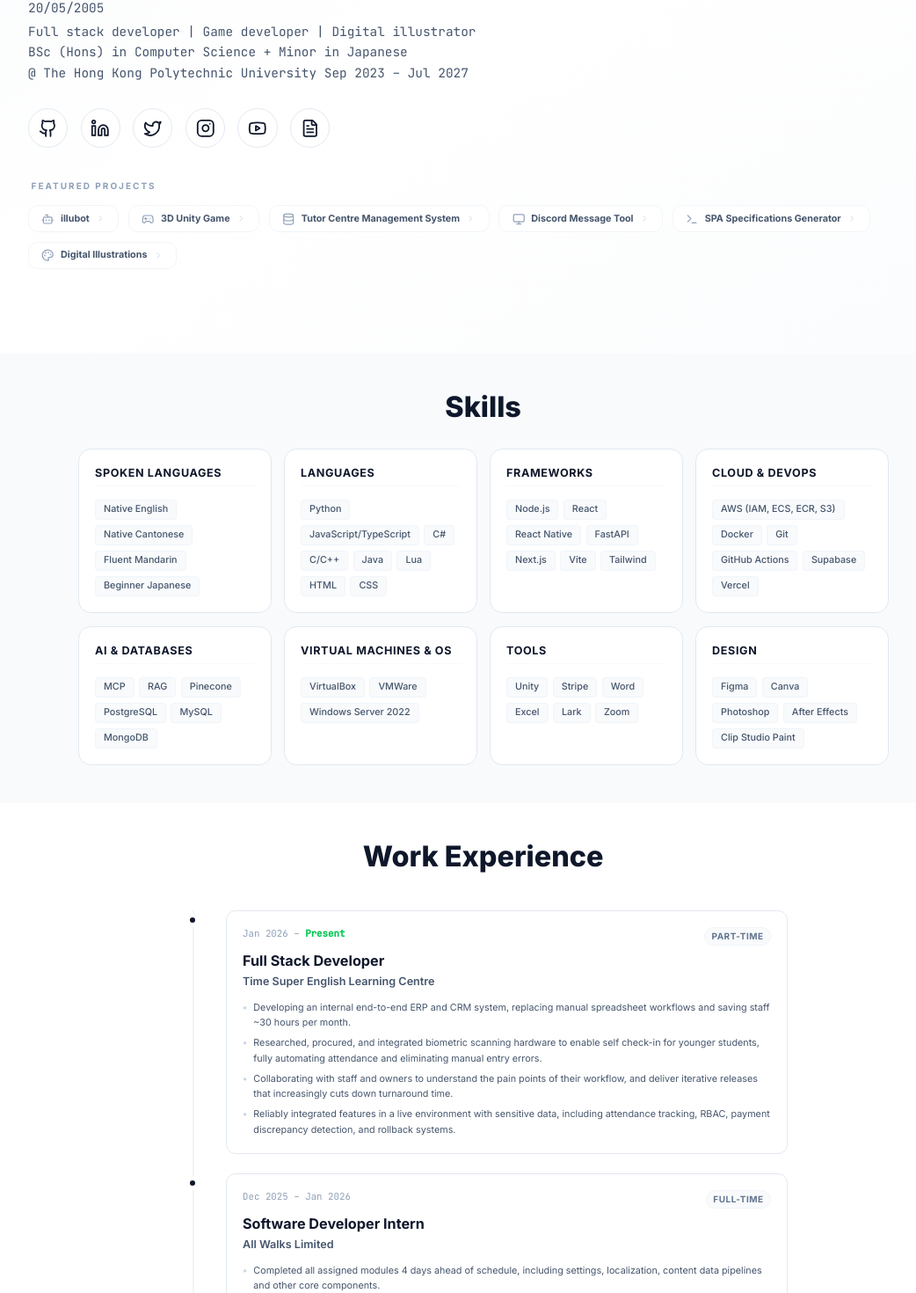
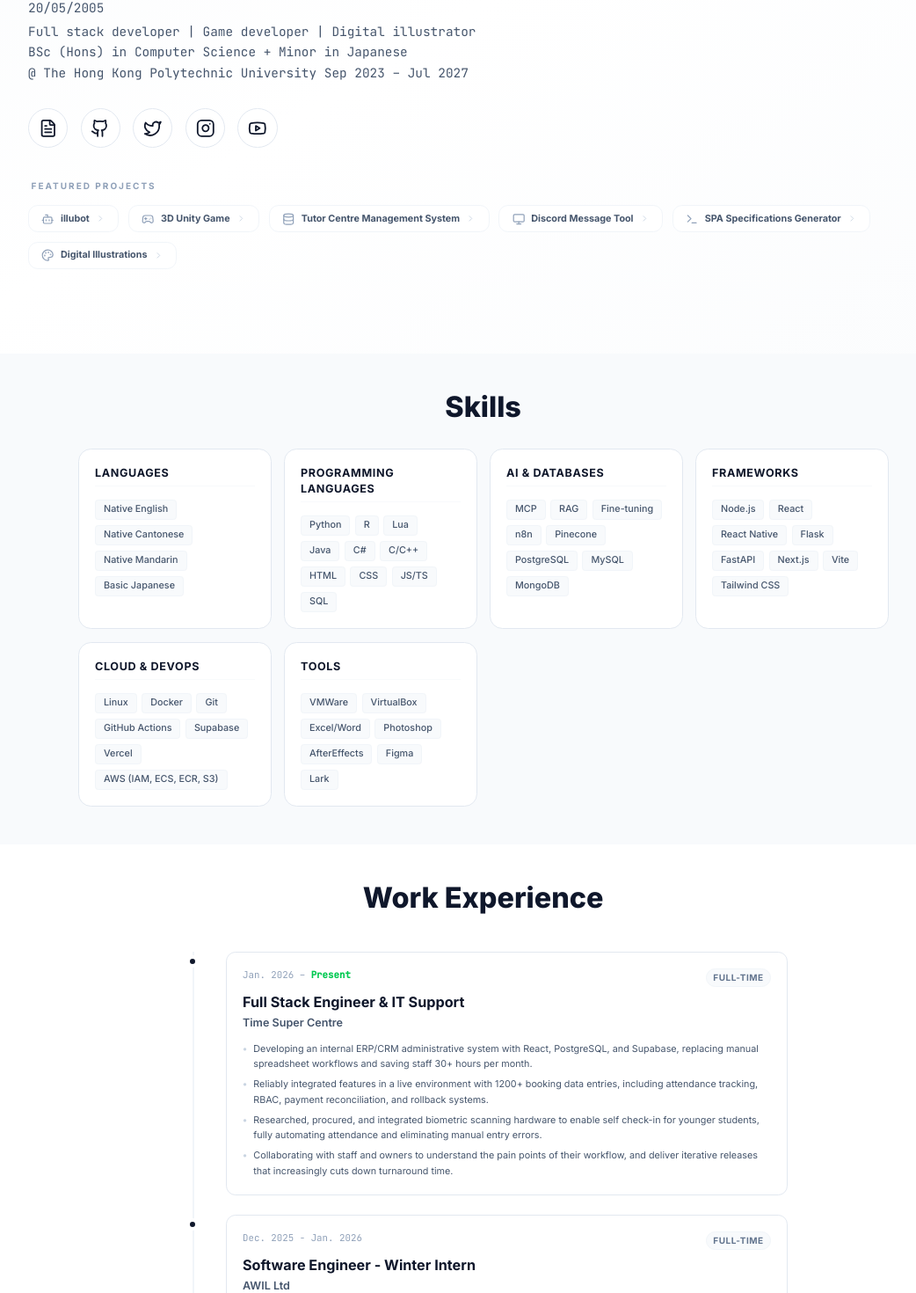
Before and after one commit to ilmn25/ilmn25.github.io, a React (Vite) app: page / in a window 1280 px wide. Shown: the part 398-1868 px from the top of the page at 88% size, without its empty margins (90-1132 px from the left). Built offline with nearby package versions, Linux system fonts and the light colour scheme.

Commit message:
feat: Update social links and skills section
Refactors the social links in the App component to include a resume link instead of LinkedIn and updates the skills section in constants.ts with more detailed categories and entries.

```diff
--- a/src/App.tsx
+++ b/src/App.tsx
@@ -19,7 +19,6 @@ import {
 } from "./constants";
 import {
   Github,
-  Linkedin,
   Twitter,
   Instagram,
   Palette,
@@ -401,6 +400,15 @@ const App: React.FC = () => {
                   <RevealOnScroll direction="up" delay={500}>
                     <div className="flex flex-wrap items-center justify-center md:justify-start gap-4 mb-10">
                       <a
+                        href={(PERSONAL_INFO.social as any).resume}
+                        target="_blank"
+                        rel="noopener noreferrer"
+                        aria-label="Resume"
+                        className={socialIconClass}
+                      >
+                        <FileText className="w-6 h-6" />
+                      </a>
+                      <a
                         href={PERSONAL_INFO.social.github}
                         target="_blank"
                         rel="noopener noreferrer"
@@ -408,15 +416,6 @@ const App: React.FC = () => {
                         className={socialIconClass}
                       >
                         <Github className="w-6 h-6" />
-                      </a>
-                      <a
-                        href={PERSONAL_INFO.social.linkedin}
-                        target="_blank"
-                        rel="noopener noreferrer"
-                        aria-label="LinkedIn Profile"
-                        className={socialIconClass}
-                      >
-                        <Linkedin className="w-6 h-6" />
                       </a>
                       <a
                         href={PERSONAL_INFO.social.twitter}
@@ -444,15 +443,6 @@ const App: React.FC = () => {
                         className={socialIconClass}
                       >
                         <Youtube className="w-6 h-6" />
-                      </a>
-                      <a
-                        href={(PERSONAL_INFO.social as any).resume}
-                        target="_blank"
-                        rel="noopener noreferrer"
-                        aria-label="Resume"
-                        className={socialIconClass}
-                      >
-                        <FileText className="w-6 h-6" />
                       </a>
                     </div>
                   </RevealOnScroll>
--- a/src/constants.ts
+++ b/src/constants.ts
@@ -20,7 +20,6 @@ export const PERSONAL_INFO = {
     github: "https://github.com/ilmn25",
     twitter: "https://x.com/ilmn25/",
     instagram: "https://www.instagram.com/ilmnnnnnnnnnn/",
-    linkedin: "https://www.linkedin.com/in/ilmn25/",
     youtube: "https://www.youtube.com/@ilmn25",
     resume:
       "https://docs.google.com/document/d/1EXzindBoId3J1ePtDNtXYuC0-K_bDDBOZi4cdc-akdk/edit?usp=sharing",
@@ -50,25 +49,40 @@ export const PROJECT_NAV = [
 
 export const SKILLS: SkillGroup[] = [
   {
-    category: "Spoken Languages",
+    category: "Languages",
     skills: [
       "Native English",
       "Native Cantonese",
-      "Fluent Mandarin",
-      "Beginner Japanese",
+      "Native Mandarin",
+      "Basic Japanese",
     ],
   },
   {
-    category: "Languages",
+    category: "Programming Languages",
     skills: [
       "Python",
-      "JavaScript/TypeScript",
+      "R",
+      "Lua",
+      "Java",
       "C#",
       "C/C++",
-      "Java",
-      "Lua",
       "HTML",
       "CSS",
+      "JS/TS",
+      "SQL",
+    ],
+  },
+  {
+    category: "AI & Databases",
+    skills: [
+      "MCP",
+      "RAG",
+      "Fine-tuning",
+      "n8n",
+      "Pinecone",
+      "PostgreSQL",
+      "MySQL",
+      "MongoDB",
     ],
   },
   {
@@ -77,43 +91,35 @@ export const SKILLS: SkillGroup[] = [
       "Node.js",
       "React",
       "React Native",
+      "Flask",
       "FastAPI",
       "Next.js",
       "Vite",
-      "Tailwind",
+      "Tailwind CSS",
     ],
   },
   {
     category: "Cloud & DevOps",
     skills: [
-      "AWS (IAM, ECS, ECR, S3)",
+      "Linux",
       "Docker",
       "Git",
       "GitHub Actions",
       "Supabase",
       "Vercel",
+      "AWS (IAM, ECS, ECR, S3)",
     ],
   },
   {
-    category: "AI & Databases",
-    skills: ["MCP", "RAG", "Pinecone", "PostgreSQL", "MySQL", "MongoDB"],
-  },
-  {
-    category: "Virtual Machines & OS",
-    skills: ["VirtualBox", "VMWare", "Windows Server 2022"],
-  },
-  {
     category: "Tools",
-    skills: ["Unity", "Stripe", "Word", "Excel", "Lark", "Zoom"],
-  },
-  {
-    category: "Design",
     skills: [
+      "VMWare",
+      "VirtualBox",
+      "Excel/Word",
+      "Photoshop",
+      "AfterEffects",
       "Figma",
-      "Canva",
-      "Photoshop",
-      "After Effects",
-      "Clip Studio Paint",
+      "Lark",
     ],
   },
 ];
@@ -234,36 +240,36 @@ export const PROJECTS: Project[] = [
 
 export const EXPERIENCES: Experience[] = [
   {
-    company: "Time Super English Learning Centre",
-    role: "Full Stack Developer",
-    period: "Jan 2026 – Present",
-    type: "Part-time",
+    company: "Time Super Centre",
+    role: "Full Stack Engineer & IT Support",
+    period: "Jan. 2026 – Present",
+    type: "Full-time",
     description: [
-      "Developing an internal end-to-end ERP and CRM system, replacing manual spreadsheet workflows and saving staff ~30 hours per month.",
+      "Developing an internal ERP/CRM administrative system with React, PostgreSQL, and Supabase, replacing manual spreadsheet workflows and saving staff 30+ hours per month.",
+      "Reliably integrated features in a live environment with 1200+ booking data entries, including attendance tracking, RBAC, payment reconciliation, and rollback systems.",
       "Researched, procured, and integrated biometric scanning hardware to enable self check-in for younger students, fully automating attendance and eliminating manual entry errors.",
       "Collaborating with staff and owners to understand the pain points of their workflow, and deliver iterative releases that increasingly cuts down turnaround time.",
-      "Reliably integrated features in a live environment with sensitive data, including attendance tracking, RBAC, payment discrepancy detection, and rollback systems.",
     ],
   },
   {
-    company: "All Walks Limited",
-    role: "Software Developer Intern",
-    period: "Dec 2025 – Jan 2026",
+    company: "AWIL Ltd",
+    role: "Software Engineer - Winter Intern",
+    period: "Dec. 2025 - Jan. 2026",
     type: "Full-time",
     description: [
-      "Completed all assigned modules 4 days ahead of schedule, including settings, localization, content data pipelines and other core components.",
+      "Completed assigned modules 4 days ahead of schedule, including application wide settings, localization systems, and content data pipelines.",
+      "Spotted and resolved issues in the asset development pipeline, helping design interns unfamiliar with best practices avoid ~3 days of wasted work.",
+      "Reshaped long-term project direction through providing insight on the budget and scalability of different visual styles to the director during group meetings.",
       "Audited outdated specifications and wrote onboarding documentation for future interns, greatly reducing handover friction and shortening ramp-up time from 2 weeks to 3-4 days.",
-      "Spotted and resolved issues in the asset creation pipeline, helping design interns unfamiliar with best practices avoid ~3 days of wasted work.",
-      "Reshaped long-term project direction through providing insight on the budget and scalability of different visual styles to the director during group meetings.",
     ],
   },
   {
     company: "Freelance",
     role: "Digital Illustrator",
-    period: "Jan 2023 – Present",
-    type: "Freelance",
+    period: "Aug. 2022 - present",
+    type: "Part-time",
     description: [
-      "Secured repeat clients by consistently delivering high‑quality concept sketches and character art within 2-4 days.",
+      "Secured repeat clients by consistently delivering high‑quality sketches and character art on time.",
       "Independently managed project lifecycles across multiple clients, overseeing communication, revisions, and final delivery.",
     ],
   },
```
